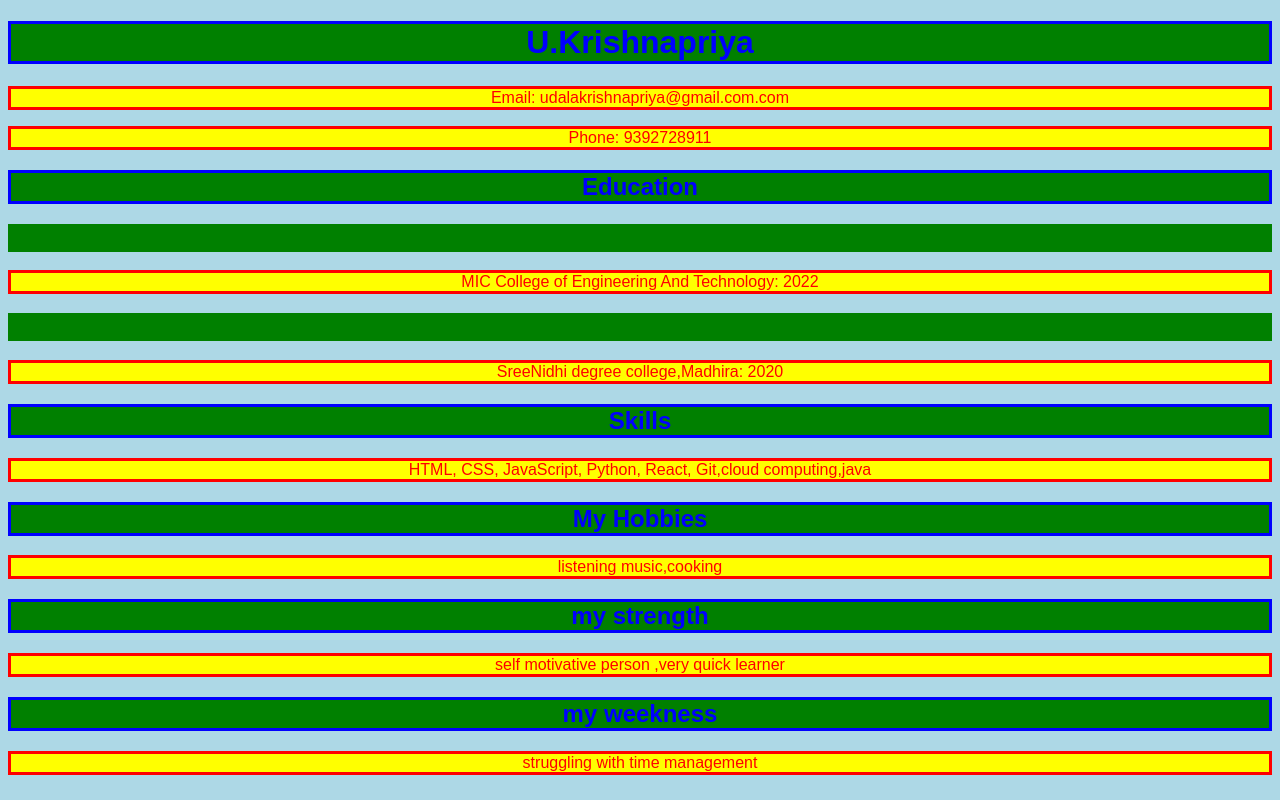
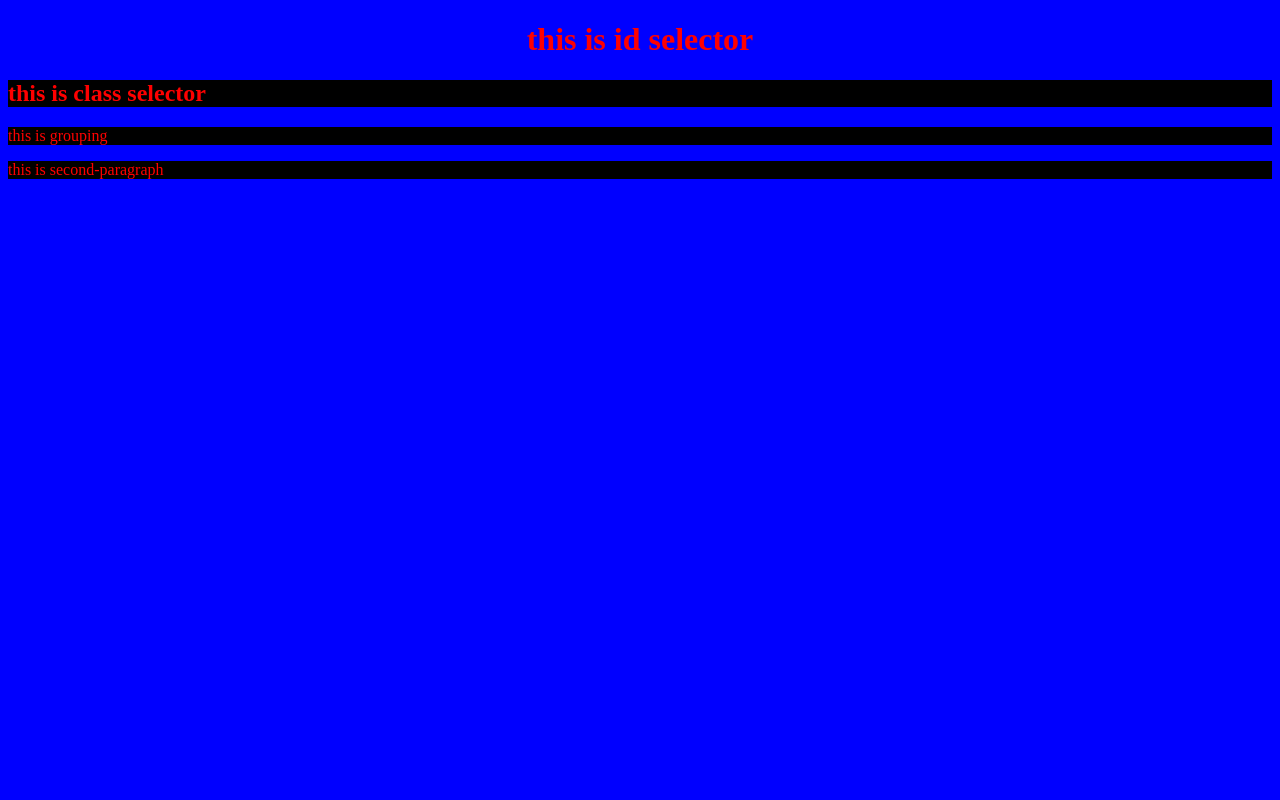
Before and after one commit to priyaudala/cssbasic, a plain HTML site: page index.html in a window 1280 px wide. Drawn offline with Linux system fonts and the light colour scheme.

Commit message:
selectors

```diff
--- a/index.html
+++ b/index.html
@@ -7,28 +7,10 @@
     <link rel="stylesheet" href="styles.css">
 </head>
 <body>
-    <h1>U.Krishnapriya</h1>
-    <p>Email: udalakrishnapriya@gmail.com.com</p>
-    <p> Phone: 9392728911</p>
-
-    <h2>Education</h2>
-    <h3>Master's in Computer Science</h3>
-    <p>MIC College of Engineering And Technology: 2022</p>
-
-    <h3>Bachelor's in Computer Science</h3>
-    <p>SreeNidhi degree college,Madhira: 2020</p>
-
-    <h2>Skills</h2>
-    <p>HTML, CSS, JavaScript, Python, React, Git,cloud computing,java</p>
-
-    <h2>My Hobbies</h2>
-  <p> listening music,cooking</p>
-
-  <h2>my strength</h2>
-  <p>self motivative person ,very quick learner</p>
-
-  <h2>my weekness</h2>
-  <p>struggling with time management</p>
+   <h1 id="heading1">this is id selector</h1>
+   <h2 class="heading2 heading 3">this is class selector</h2>
+   <p>this is grouping</p>
+   <p>this is second-paragraph</p>
 
 </body>
 </html>
--- a/styles.css
+++ b/styles.css
@@ -1,33 +1,12 @@
-body {
-    background-color: lightblue;
-  }
-  h1 {
-    background-color: green;
-    border-style: solid;
-    font-family: Arial, Helvetica, sans-serif;
-    text-align: center;
-    color: blue;
-  }
-   p {
-    border-style: solid;
-    font-family: Arial, Helvetica, sans-serif;
-    background-color: yellow;
-    text-align: center;
-    color: red;
-  }
-
-
-  h2 {
-    background-color: green;
-    border-style: solid;
-    font-family: Arial, Helvetica, sans-serif;
-    text-align: center;
-    color: blue;
-  }
-  h3 {
-    background-color: green;
-    border-style: solid;
-    font-family: Arial, Helvetica, sans-serif;
-    text-align: center;
-    color: green;
-  }
+body{
+  background-color:blue
+}
+#heading1 {
+  text-align:center;
+}
+* {
+  color: red;
+}
+h2,h3, p {
+ background-color:black;
+}
```
